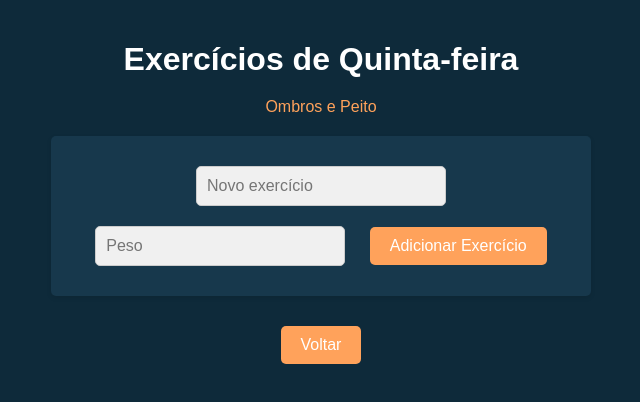
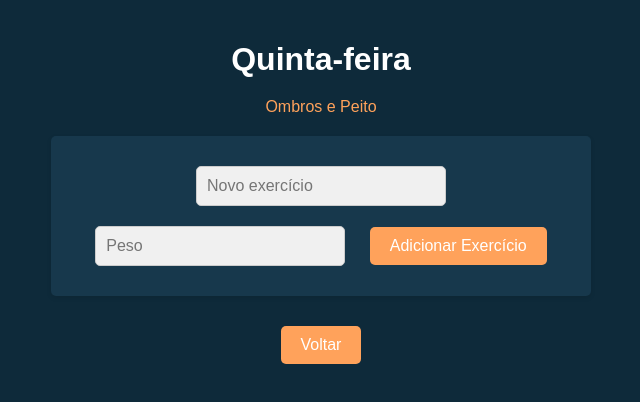
Before and after one commit to lucastamborim/academia, a plain HTML site: page thursday.html in a window 1280 px wide. Shown: the whole page, without its empty margins (319-959 px from the left). Drawn offline with Linux system fonts and the light colour scheme.

Commit message:
Update thursday.html

```diff
--- a/thursday.html
+++ b/thursday.html
@@ -97,7 +97,7 @@
     </style>
 </head>
 <body>
-    <h1>Exercícios de Quinta-feira</h1>
+    <h1>Quinta-feira</h1>
     <div class="description">Ombros e Peito</div>
 
     <form id="taskForm">
```
